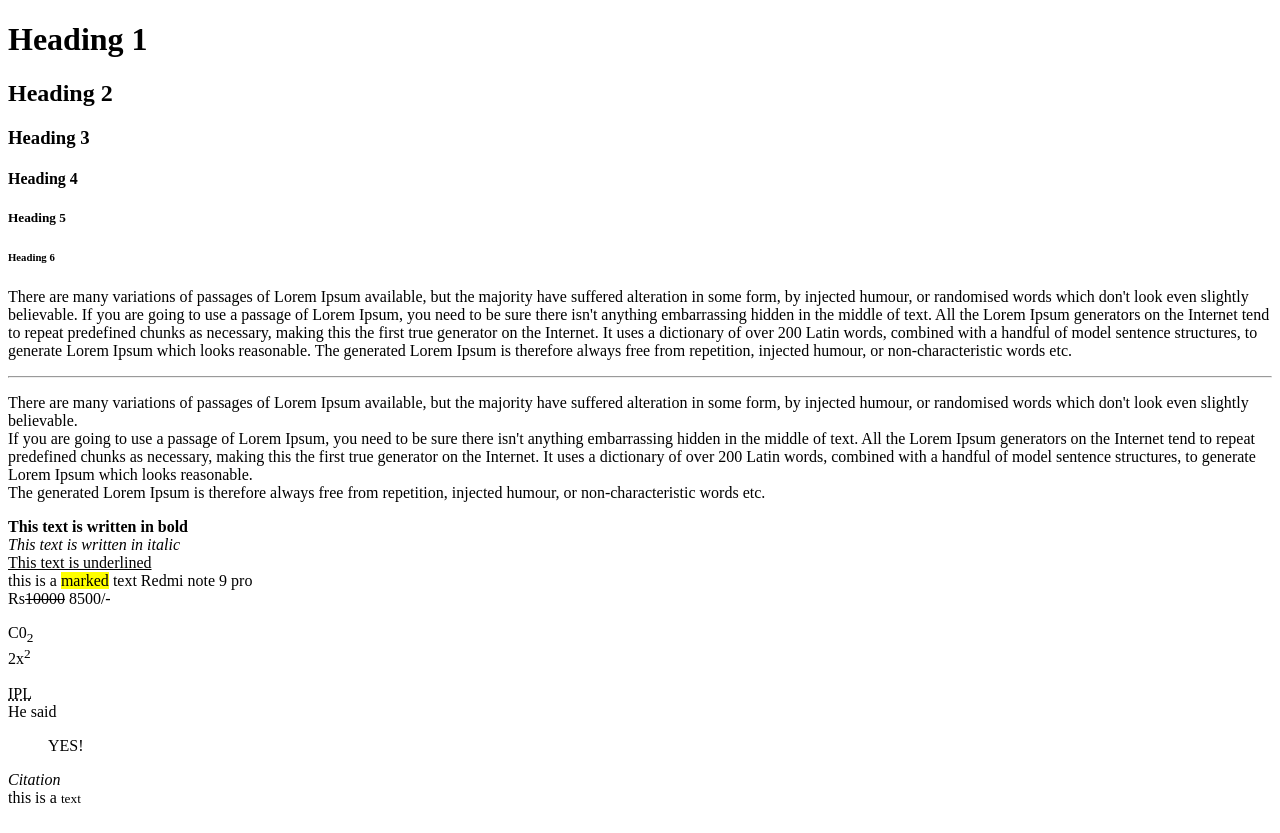
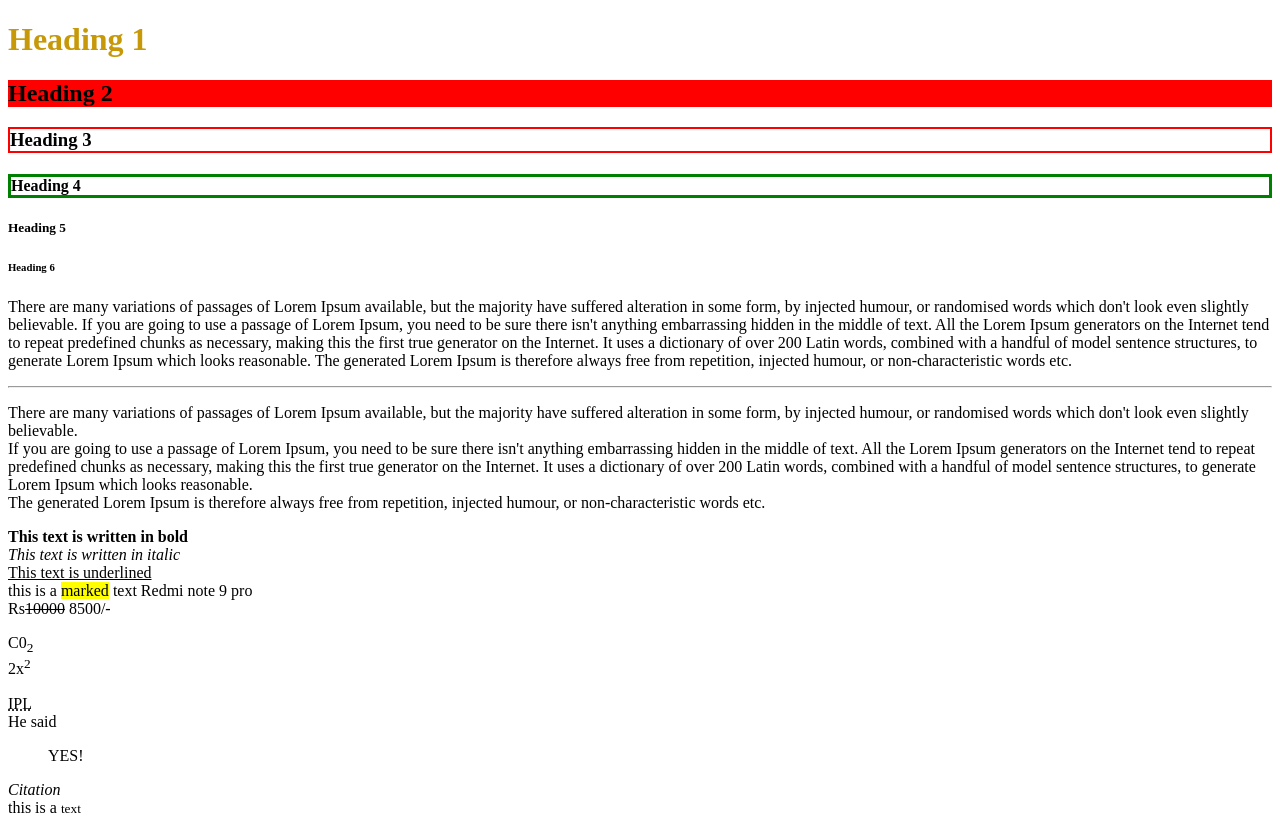
Before and after one commit to NityaVerma19/HTML-basics, a plain HTML site: page index.html in a window 1280 px wide. Drawn offline with Linux system fonts and the light colour scheme.

Commit message:
styles in html

```diff
--- a/index.html
+++ b/index.html
@@ -10,10 +10,10 @@
 
 
     <body>
-        <h1>Heading 1</h1>
-        <h2>Heading 2</h2>
-        <h3>Heading 3</h3>
-        <h4>Heading 4</h4>
+        <h1 style = "color : #C79909"  >Heading 1</h1>
+        <h2 style = "background-color:red">Heading 2</h2>
+        <h3 style = "border : red 2px solid">Heading 3</h3>
+        <h4 style = "border : green 3px solid">Heading 4</h4>
         <h5>Heading 5</h5>
         <h6>Heading 6</h6>
 
```
